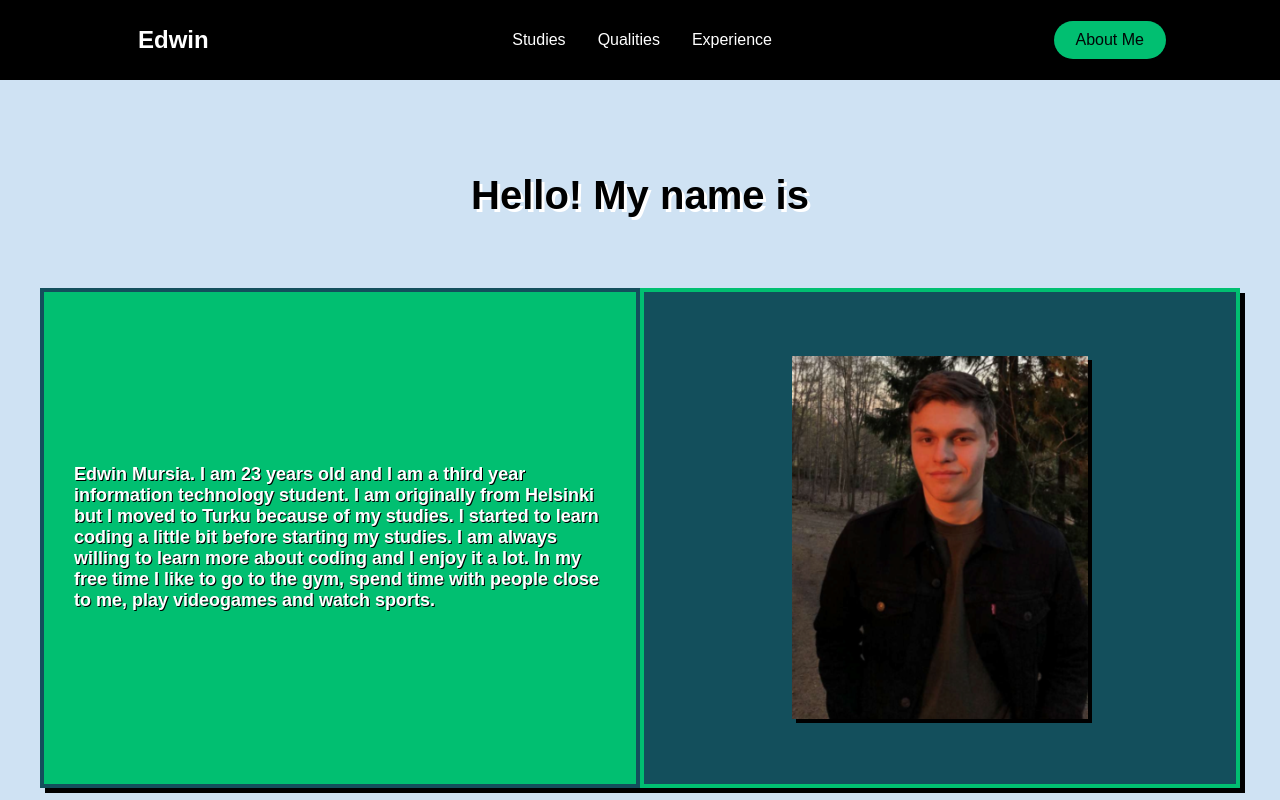
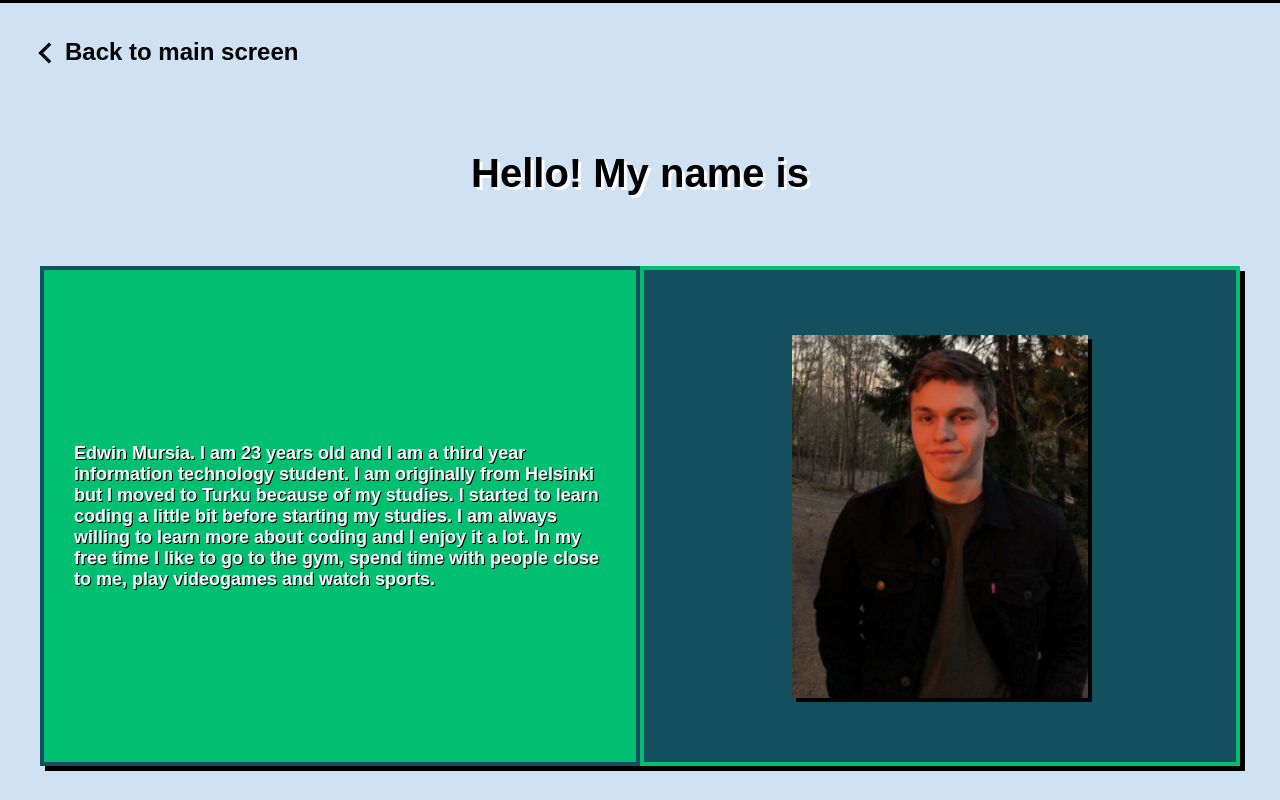
Before and after one commit to edwinmursia/myWebsite, a React (Create React App) app: page /moreAbout in a window 1280 px wide. Shown: the top 800 px of the page. Built offline with nearby package versions, Linux system fonts and the light colour scheme; a web font is replaced by a local one.

Commit message:
Created the GoBack component.

```diff
--- a/src/components/AboutMe/AboutMeElements.js
+++ b/src/components/AboutMe/AboutMeElements.js
@@ -3,7 +3,7 @@ import styled from "styled-components";
 export const AboutMeContainer = styled.div`
     display: flex;
     flex-direction: column;
-    height: 800px;
+    height: 817px;
     background: #cfe2f3;
     justify-content: center;
     align-items: center;
--- a/src/components/Experience/ExperienceElements.js
+++ b/src/components/Experience/ExperienceElements.js
@@ -68,7 +68,7 @@ export const ContentWrapperTwo = styled.div`
 
     @media screen and (max-width: 480px) {
         width: 450px;
-        height: 340px;
+        height: 370px;
     }
 `
 
--- /dev/null
+++ b/src/components/GoBack/GoBackElements.js
@@ -0,0 +1,43 @@
+import styled from "styled-components";
+import { Link as LinkR } from 'react-router-dom'
+
+export const GoBackContainer = styled.div`
+    display: flex;
+    background: #cfe2f3;
+    justify-content: flex-start;
+    height: 50px;
+    padding-top: 30px;
+    border-top-style: solid;
+    border-bottom-style: hidden;
+`
+
+export const GoBackWrapper = styled(LinkR)`
+    display: flex;
+    padding-left: 25px;
+    height: 50px;
+    flex-direction: row;
+    cursor: pointer;
+    text-decoration: none;
+    color: #000;
+
+    @media screen and (max-width: 480px) {
+        padding-left: 10px;
+    }
+`
+
+export const TheLogo = styled.div`
+    font-size: 40px;
+
+    @media screen and (max-width: 480px) {
+        font-size: 30px;
+    }
+`
+
+export const TheText = styled.div`
+    font-size: 12px;
+    padding-top: 5px;
+
+    @media screen and (max-width: 480px) {
+        font-size: 8px;
+    }
+`
--- /dev/null
+++ b/src/components/GoBack/index.js
@@ -0,0 +1,20 @@
+import React from 'react'
+import { GoBackContainer, GoBackWrapper, TheLogo, TheText } from './GoBackElements'
+import {RiArrowLeftSLine} from 'react-icons/ri'
+
+const GoBack = () => {
+    return (
+        <GoBackContainer>
+            <GoBackWrapper to="/">
+                <TheLogo>
+                    <RiArrowLeftSLine />
+                </TheLogo>
+                <TheText>
+                    <h1>Back to main screen</h1>
+                </TheText>
+            </GoBackWrapper>
+        </GoBackContainer>
+    )
+}
+
+export default GoBack
--- a/src/pages/moreAbout.js
+++ b/src/pages/moreAbout.js
@@ -1,9 +1,9 @@
 import React, {useState} from 'react'
 import Sidebar from '../components/Sidebar'
-import Navbar from '../components/Navbar'
 import AboutMe from '../components/AboutMe'
 import Footer from '../components/Footer'
 import Collapsible from '../components/Collapsible'
+import GoBack from '../components/GoBack'
 
 const MoreAboutPage = () => {
 
@@ -16,7 +16,7 @@ const MoreAboutPage = () => {
     return (
         <>
             <Sidebar isOpen={isOpen} toggle={toggle} />
-            <Navbar toggle={toggle} />
+            <GoBack />
             <AboutMe />
             <Collapsible />
             <Footer />
```
